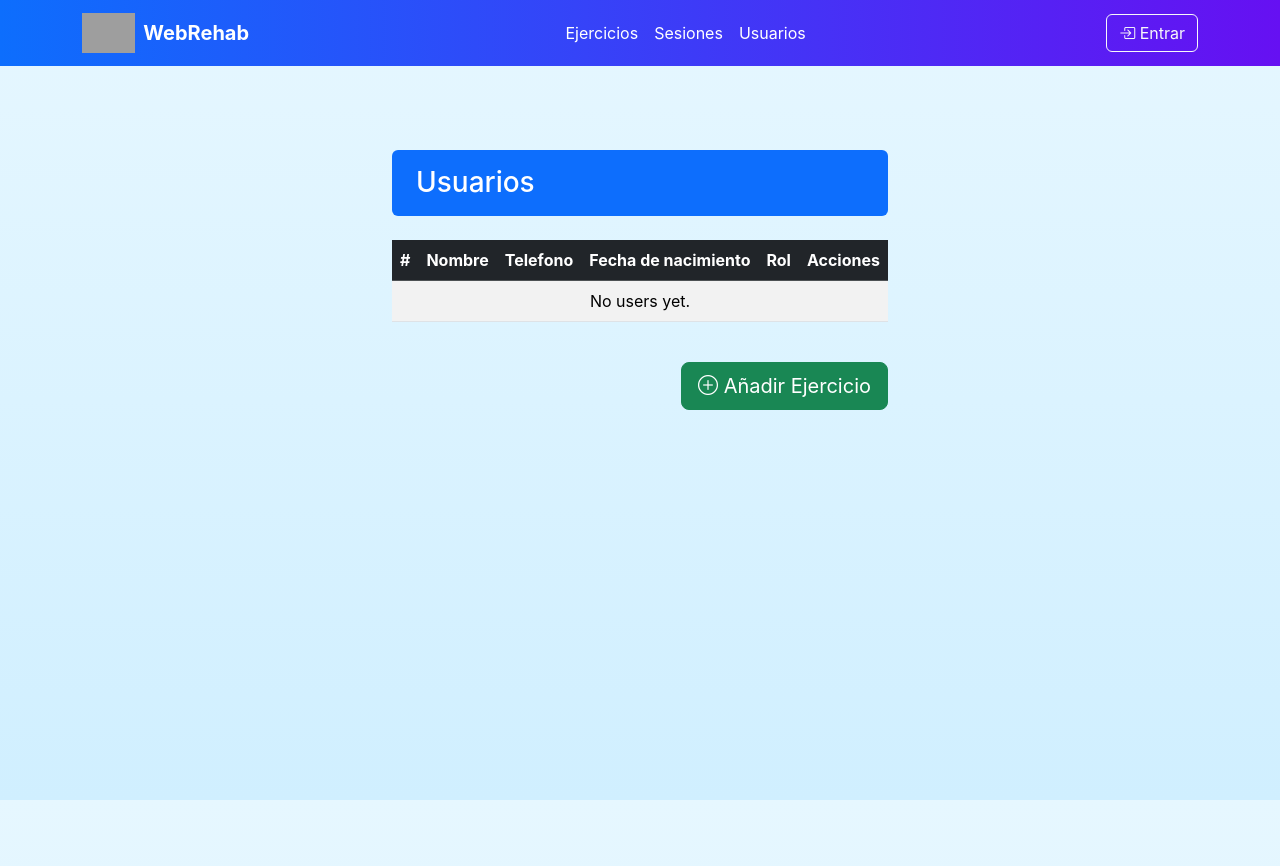
After one commit to artur2611/api_restaurante-main, a Django app: template rehabweb/accounts/templates/accounts/list.html in a window 1280 px wide. The commit adds this page. Run offline with Django 5.2, Linux system fonts and the light colour scheme; the template is opened without the code that fills it, so the values that code supplies are empty; grey boxes are pictures that could not be loaded.

Commit message:
usuarios y edit funcionando

```diff
--- /dev/null
+++ b/rehabweb/accounts/templates/accounts/list.html
@@ -0,0 +1,95 @@
+{% extends 'base_regular.html' %}
+
+{% block content %}
+<!-- Forzar contenido en la parte superior (anula el centrado de .wr-content-center solo en esta página) -->
+<style>
+  .wr-content-center { align-items: flex-start !important; padding-top: 1.5rem; }
+</style>
+
+<div class="container py-4">
+
+  <!-- TÍTULO A TODO EL ANCHO -->
+  <div class="w-100 bg-primary text-white py-3 px-4 mb-4 rounded">
+    <h1 class="h3 m-0">Usuarios</h1>
+  </div>
+
+  <!-- TABLA A TODO EL ANCHO -->
+  <div class="table-responsive w-100">
+    <table class="table table-striped table-hover align-middle">
+      <thead class="table-dark">
+        <tr>
+          <th scope="col">#</th>
+          <th scope="col">Nombre</th>
+          <th scope="col">Telefono</th>
+          <th scope="col">Fecha de nacimiento</th>
+          <th scope="col">Rol</th>
+
+          <th scope="col" class="text-end">Acciones</th>
+        </tr>
+      </thead>
+      <tbody>
+        {% for ex in users %}
+          <tr>
+            <th scope="row">{{ forloop.counter }}</th>
+            <td>{{ ex.nombre }}</td>
+            <td>{{ ex.telefono }}</td>
+            <td>{{ex.fecha_nacimiento }}</td>
+            <td>{{ex.rol }}</td>
+            <td class="text-end">
+            {% comment %} {{ex.id}} {% endcomment %}
+                <a
+                  href="{% url 'accounts:edit' ex.id %}"
+                  class="btn btn-warning btn-sm me-1 d-inline-flex align-items-center justify-content-center"
+                  style="width:36px; height:34px;"
+                  title="Editar"
+                  aria-label="Editar"
+                >
+                <i class="bi bi-pencil-fill"></i>
+                </a>
+              <!--Button for delete -->
+{% comment "" %}
+              <a
+                href="{% url 'accounts:delete' ex.id %}"
+                class="btn btn-danger btn-sm d-inline-flex align-items-center justify-content-center"
+                style="width:36px; height:34px;"
+                title="Eliminar"
+                aria-label="Eliminar"
+                onclick="console.log('ID: {{ ex.id }}'); return confirm('¿Eliminar usuario?');"
+              >
+                <i class="bi bi-trash-fill"></i>
+              </a>
+              <form method="post"
+              action="{% url 'accounts:delete' ex.id %}"
+              class="d-inline-block" onsubmit="return confirm('¿Eliminar ejercicio?');">
+                {% csrf_token %}
+                <button
+                  type="submit"
+                  class="btn btn-danger btn-sm d-inline-flex align-items-center justify-content-center"
+                  style="width:36px; height:34px;"
+                  title="Eliminar"
+                  aria-label="Eliminar"
+                >
+                  <i class="bi bi-trash-fill"></i>
+                </button>
+              </form>
+              {% endcomment %}
+            </td>
+          </tr>
+        {% empty %}
+          <tr>
+            <td colspan="7" class="text-center">No users yet.</td>
+          </tr>
+        {% endfor %}
+      </tbody>
+    </table>
+  </div>
+
+
+  <!-- BOTÓN PARA AÑADIR Usuario (debajo de la tabla) -->
+  <div class="mt-4 d-flex justify-content-end">
+    <a  class="btn btn-success btn-lg">
+      <i class="bi bi-plus-circle"></i> Añadir Ejercicio
+    </a>
+  </div>
+{% endblock content %}
+</div>
--- a/rehabweb/accounts/urls.py
+++ b/rehabweb/accounts/urls.py
@@ -7,4 +7,8 @@ urlpatterns = [
     path('login/', views.login_view, name='login'),
     path('signup/', views.signup_view, name='signup'),
     path('logout/', views.logout_view, name='logout'),
+    path('', views.users_list_view, name='list'),
+    path('<uuid:user_id>/', views.detail_view, name='detail'),
+    path('<uuid:user_id>/edit/', views.edit_user_view, name='edit'),
+
 ]
--- a/rehabweb/core/api_client.py
+++ b/rehabweb/core/api_client.py
@@ -146,6 +146,7 @@ def get_users(token, params=None):
         raise ApiClientError('Failed to fetch usuarios') from exc
 
 
+
 def get_user(token, user_id):
     try:
         r = requests.get(_url(f'usuarios/{user_id}'), headers=_headers(token), timeout=TIMEOUT)
--- a/rehabweb/sesiones/forms.py
+++ b/rehabweb/sesiones/forms.py
@@ -13,6 +13,7 @@ class SesionAPIForm(forms.Form):
         try:
             # Obtener lista de usuarios
             usuarios_data = api_client.get_users(token=token)
+            print("USUARIOS", usuarios_data)
             #print(usuarios_data, "Se obtuvieron los usuarios")
             for user in usuarios_data.get('usuarios', []):
                 # Mostrar nombre pero guardar id
--- a/rehabweb/templates/base_regular.html
+++ b/rehabweb/templates/base_regular.html
@@ -65,6 +65,9 @@
               <li class="nav-item">
                 <a class="nav-link" href="{% url 'sesiones:list' %}" >Sesiones</a>
               </li>
+              <li class="nav-item">
+                <a class="nav-link" href="{% url 'accounts:list' %}" >Usuarios</a>
+              </li>
             </ul>
 
           </div>
```
Also changed, not shown: rehabweb/accounts/forms.py (+25 -0 lines), rehabweb/accounts/templates/accounts/detail.html (added, +9 -0 lines), rehabweb/accounts/templates/accounts/edit.html (added, +26 -0 lines), rehabweb/accounts/views.py (+74 -0 lines).
